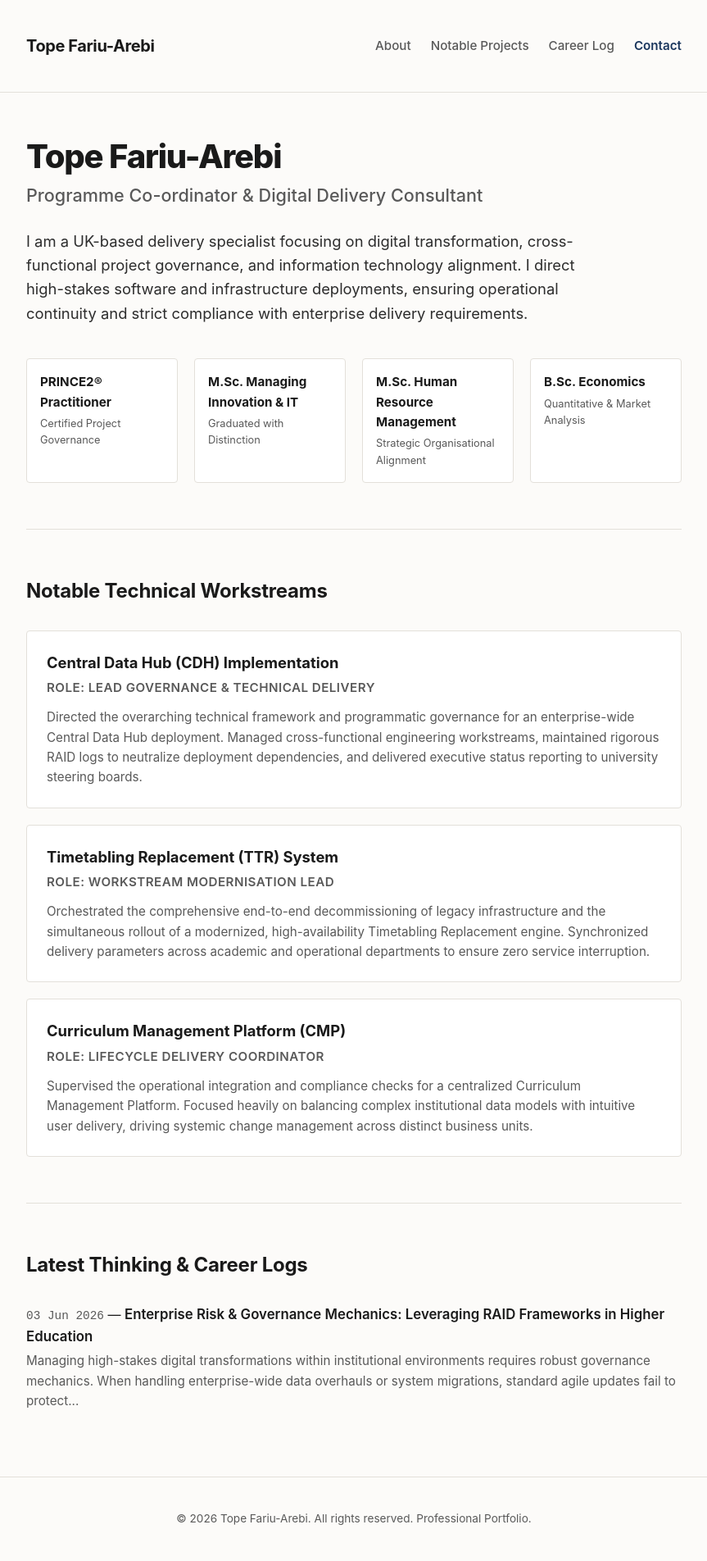
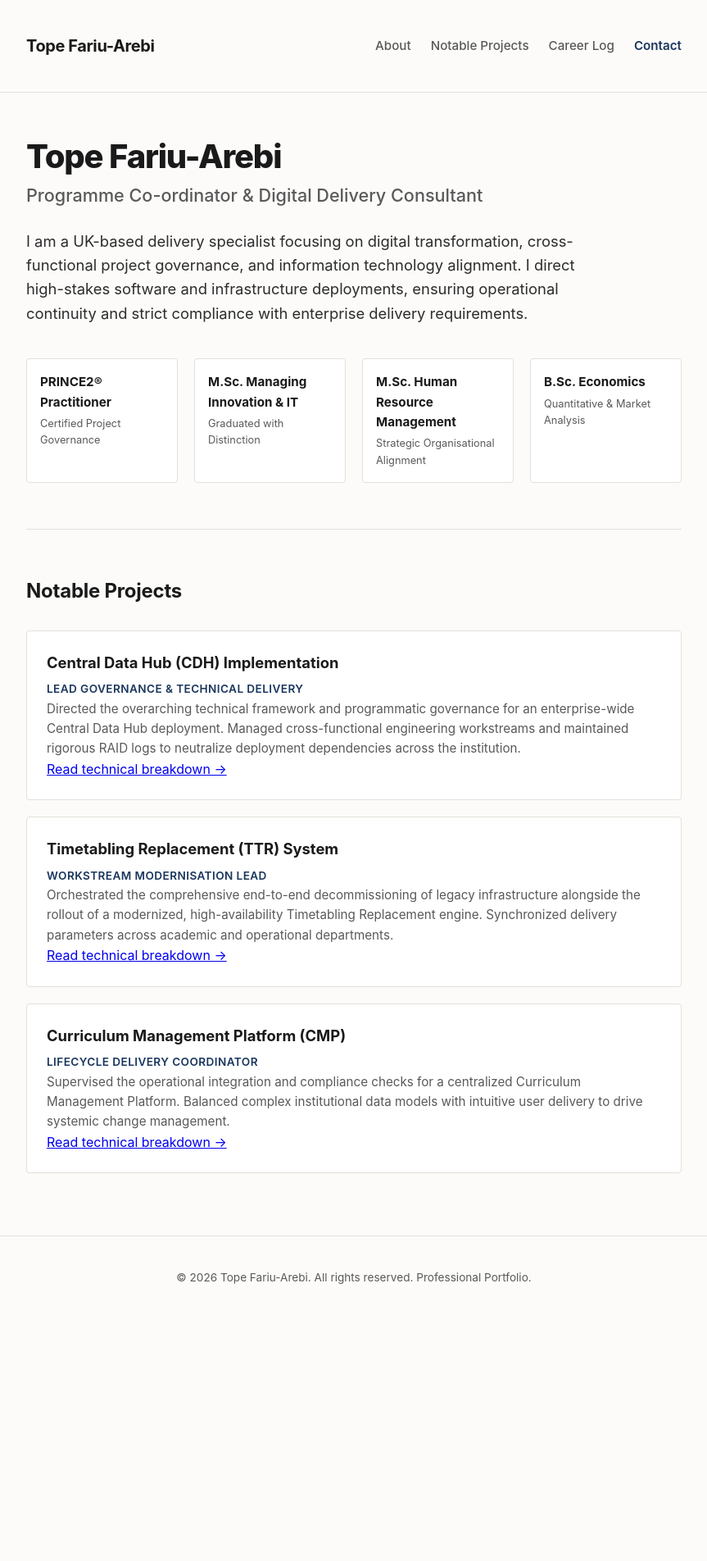
Before and after one commit to topearebi/topearebi-portfolio, a Jekyll site: the page built from index.html, in a window 1280 px wide. Shown: the whole page at 82% size, without its empty margins (208-1071 px from the left). Built offline with Jekyll 4.4.1, drawn with Linux system fonts in a browser that asks for light colours; after the commit the page ends 1610 px from its top, so only the background shows below that.

Commit message:
Update title and restructure portfolio section

```diff
--- a/index.html
+++ b/index.html
@@ -1,8 +1,8 @@
 ---
 layout: default
-title: Home
+title: Executive Portfolio
 ---
-<section id="about" class="hero-block">
+<section class="hero-block">
     <h1>Tope Fariu-Arebi</h1>
     <h2>Programme Co-ordinator & Digital Delivery Consultant</h2>
     <p class="lead-text">
@@ -31,39 +31,33 @@ title: Home
 
 <hr class="section-divider">
 
-<section id="portfolio" class="workstream-grid">
-    <h3>Notable Technical Workstreams</h3>
+<section class="workstream-grid">
+    <h3>Notable Projects</h3>
 
     <div class="workstream-card">
-        <h4>Central Data Hub (CDH) Implementation</h4>
-        <p class="role-tag">Role: Lead Governance & Technical Delivery</p>
-        <p>Directed the overarching technical framework and programmatic governance for an enterprise-wide Central Data Hub deployment. Managed cross-functional engineering workstreams, maintained rigorous RAID logs to neutralize deployment dependencies, and delivered executive status reporting to university steering boards.</p>
+        <div class="card-header">
+            <h4>Central Data Hub (CDH) Implementation</h4>
+            <span class="role-tag">Lead Governance & Technical Delivery</span>
+        </div>
+        <p>Directed the overarching technical framework and programmatic governance for an enterprise-wide Central Data Hub deployment. Managed cross-functional engineering workstreams and maintained rigorous RAID logs to neutralize deployment dependencies across the institution.</p>
+        <a href="{{ '/career-log/cdh-implementation' | relative_url }}" class="case-study-link">Read technical breakdown &rarr;</a>
     </div>
 
     <div class="workstream-card">
-        <h4>Timetabling Replacement (TTR) System</h4>
-        <p class="role-tag">Role: Workstream Modernisation Lead</p>
-        <p>Orchestrated the comprehensive end-to-end decommissioning of legacy infrastructure and the simultaneous rollout of a modernized, high-availability Timetabling Replacement engine. Synchronized delivery parameters across academic and operational departments to ensure zero service interruption.</p>
+        <div class="card-header">
+            <h4>Timetabling Replacement (TTR) System</h4>
+            <span class="role-tag">Workstream Modernisation Lead</span>
+        </div>
+        <p>Orchestrated the comprehensive end-to-end decommissioning of legacy infrastructure alongside the rollout of a modernized, high-availability Timetabling Replacement engine. Synchronized delivery parameters across academic and operational departments.</p>
+        <a href="{{ '/career-log/ttr-system' | relative_url }}" class="case-study-link">Read technical breakdown &rarr;</a>
     </div>
 
     <div class="workstream-card">
-        <h4>Curriculum Management Platform (CMP)</h4>
-        <p class="role-tag">Role: Lifecycle Delivery Coordinator</p>
-        <p>Supervised the operational integration and compliance checks for a centralized Curriculum Management Platform. Focused heavily on balancing complex institutional data models with intuitive user delivery, driving systemic change management across distinct business units.</p>
+        <div class="card-header">
+            <h4>Curriculum Management Platform (CMP)</h4>
+            <span class="role-tag">Lifecycle Delivery Coordinator</span>
+        </div>
+        <p>Supervised the operational integration and compliance checks for a centralized Curriculum Management Platform. Balanced complex institutional data models with intuitive user delivery to drive systemic change management.</p>
+        <a href="{{ '/career-log/cmp-integration' | relative_url }}" class="case-study-link">Read technical breakdown &rarr;</a>
     </div>
 </section>
-
-<hr class="section-divider">
-
-<section id="thinking" class="content-engine">
-    <h3>Latest Thinking & Career Logs</h3>
-    <ul class="article-feed">
-        {% for post in site.posts limit:5 %}
-        <li>
-            <span class="post-date">{{ post.date | date: "%d %b %Y" }}</span> &mdash;
-            <a class="post-link" href="{{ post.url | relative_url }}">{{ post.title }}</a>
-            <p class="post-excerpt">{{ post.excerpt | strip_html | truncatewords: 25 }}</p>
-        </li>
-        {% endfor %}
-    </ul>
-</section>
```
